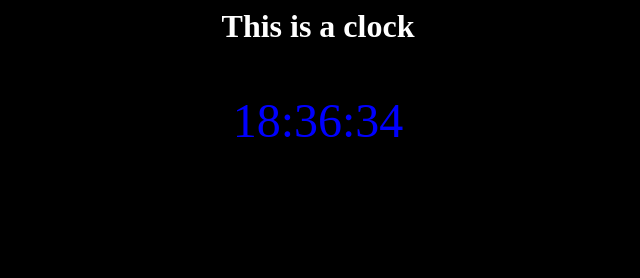
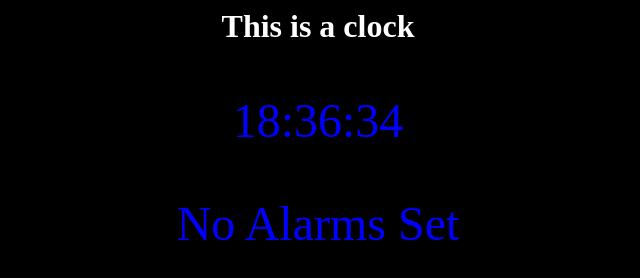
Before and after one commit to mvyoung/HTMLClock, a plain HTML site: page index.html in a window 1280 px wide. Shown: the whole page, without its empty margins (322-962 px from the left). Drawn offline with Linux system fonts and the light colour scheme.

Commit message:
Added text
"No Alarms Set"

```diff
--- a/index.html
+++ b/index.html
@@ -8,6 +8,7 @@
       <h1>This is a clock</h1>
       <p id="clock">
       </p>
+      <p>No Alarms Set</p>
       <script src="js/clock.js" type="text/javascript"></script>
 	</body>
 </html>
```
